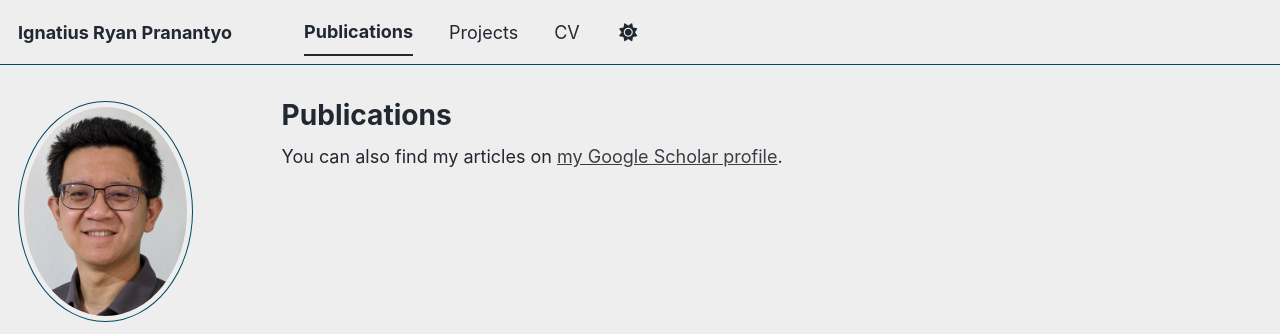
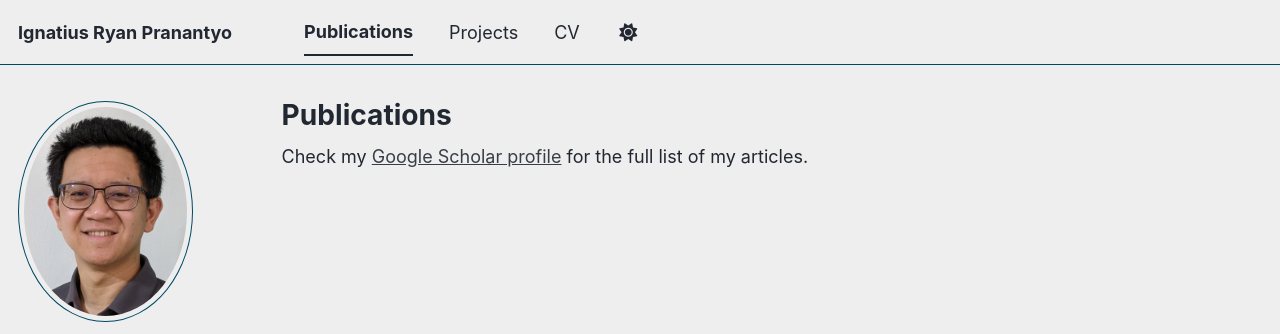
Before and after one commit to ryanign/ryanign.github.io, a Jekyll site: the page built from _pages/publications.html, in a window 1280 px wide. Shown: the top 334 px of the page. Built offline with Jekyll 4.4.1, drawn with Linux system fonts in a browser that asks for light colours; a style sheet for code colours, icons or effects is not loaded.

Commit message:
add publications

```diff
--- a/_pages/publications.html
+++ b/_pages/publications.html
@@ -6,7 +6,7 @@ author_profile: true
 ---
 
 {% if site.author.googlescholar %}
-  <div class="wordwrap">You can also find my articles on <a href="{{site.author.googlescholar}}">my Google Scholar profile</a>.</div>
+  <div class="wordwrap">Check my <a href="{{site.author.googlescholar}}">Google Scholar profile</a> for the full list of my articles.</div>
 {% endif %}
 
 {% include base_path %}
```
Also changed, not shown: _publications/2021-geoscience-letters-eastern-indonesia.md (added, +10 -0 lines).
